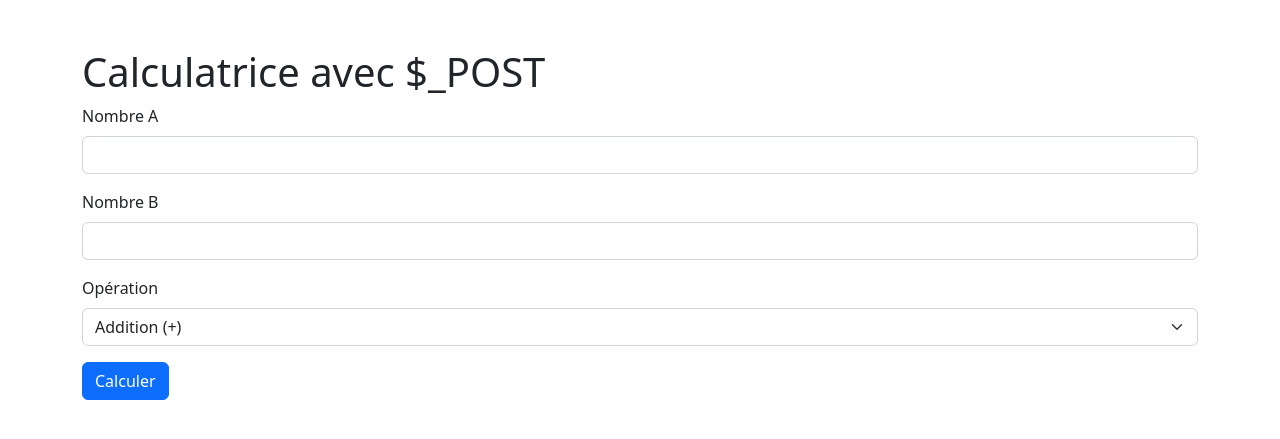
After one commit to s-melki/developpement_web_2_web_dynamique, a PHP site: page /_post.php in a window 1280 px wide. The commit adds this page. Shown: the top 439 px of the page. Run offline with PHP 8.4, Linux system fonts and the light colour scheme.

Commit message:
formulairs, action, method

```diff
--- /dev/null
+++ b/G12/_post.php
@@ -0,0 +1,40 @@
+<!doctype html>
+<html lang="en">
+  <head>
+    <meta charset="utf-8">
+    <meta name="viewport" content="width=device-width, initial-scale=1">
+    <title>Calculatrice</title>
+    <link href="https://cdn.jsdelivr.net/npm/bootstrap@5.2.3/dist/css/bootstrap.min.css" rel="stylesheet" integrity="sha384-rbsA2VBKQhggwzxH7pPCaAqO46MgnOM80zW1RWuH61DGLwZJEdK2Kadq2F9CUG65" crossorigin="anonymous">
+  </head>
+  <body>
+    <div class="container mt-5">
+    <h1>Calculatrice avec $_POST</h1>
+    <form method="post" action="switch.php">
+      <div class="mb-3">
+        <label for="a" class="form-label">Nombre A</label>
+        <input type="number" class="form-control" id="a" name="a" required>
+      </div>
+      <div class="mb-3">
+        <label for="b" class="form-label">Nombre B</label>
+        <input type="number" class="form-control" id="b" name="b" required>
+      </div>
+      <div class="mb-3">
+        <label for="operation" class="form-label">Opération</label>
+        <select class="form-select" id="operation" name="operation" required>
+          <option value="+">Addition (+)</option>
+          <option value="-">Soustraction (-)</option>
+          <option value="*">Multiplication (*)</option>
+          <option value="/">Division (/)</option>
+        </select>
+      </div>
+      <button type="submit" class="btn btn-primary">Calculer</button>
+    </form>
+    <?php
+        if (isset($_GET['result'])) {
+            echo "<div class='alert alert-info mt-3'>Résultat : " . htmlspecialchars($_GET['result']) . "</div>";
+        }
+    ?>
+    </div>
+        <script src="https://cdn.jsdelivr.net/npm/bootstrap@5.2.3/dist/js/bootstrap.bundle.min.js" integrity="sha384-kenU1KFdBIe4zVF0s0G1M5b4hcpxyD9F7jL+jjXkk+Q2h455rYXK/7HAuoJl+0I4" crossorigin="anonymous"></script>
+  </body>
+</html>
```
Also changed, not shown: G12/couleurs.php (added, +48 -0 lines), G12/switch.php (added, +31 -0 lines), G12/boucles.php (line endings or trailing spaces).
